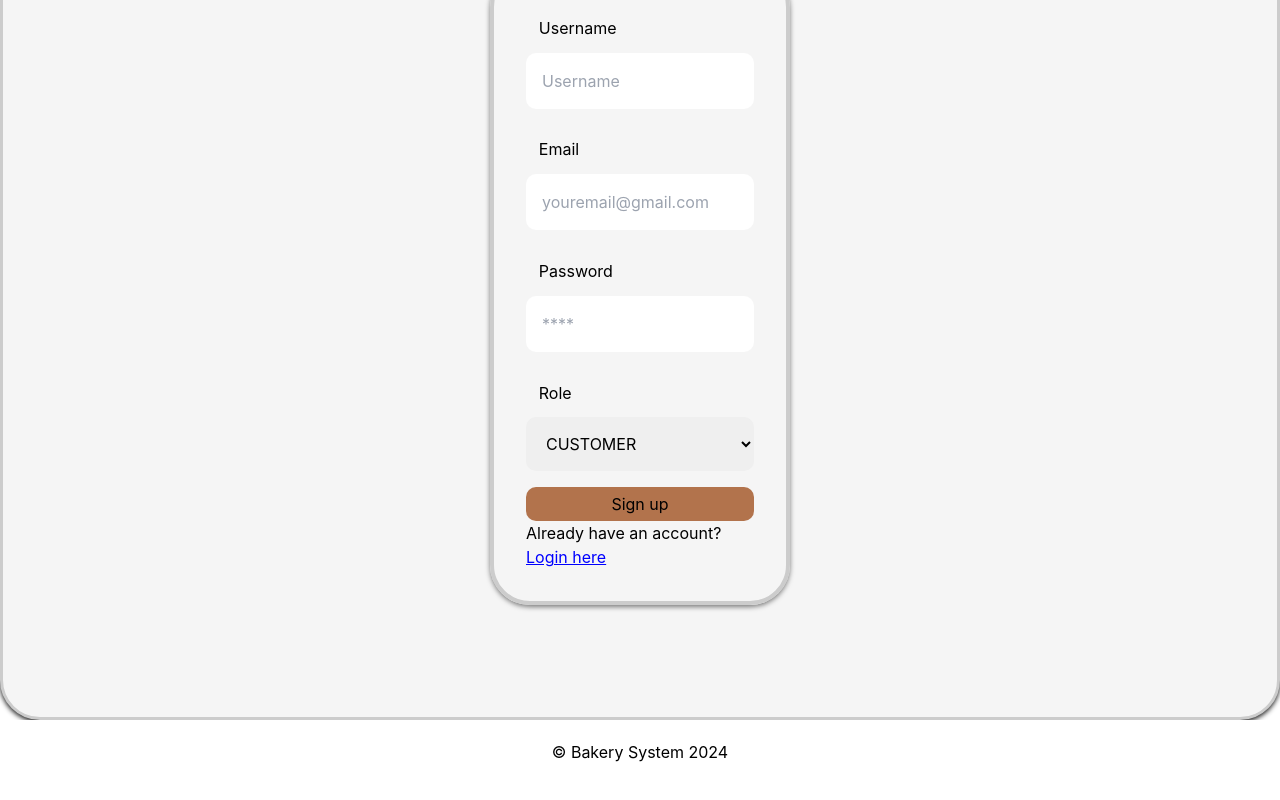
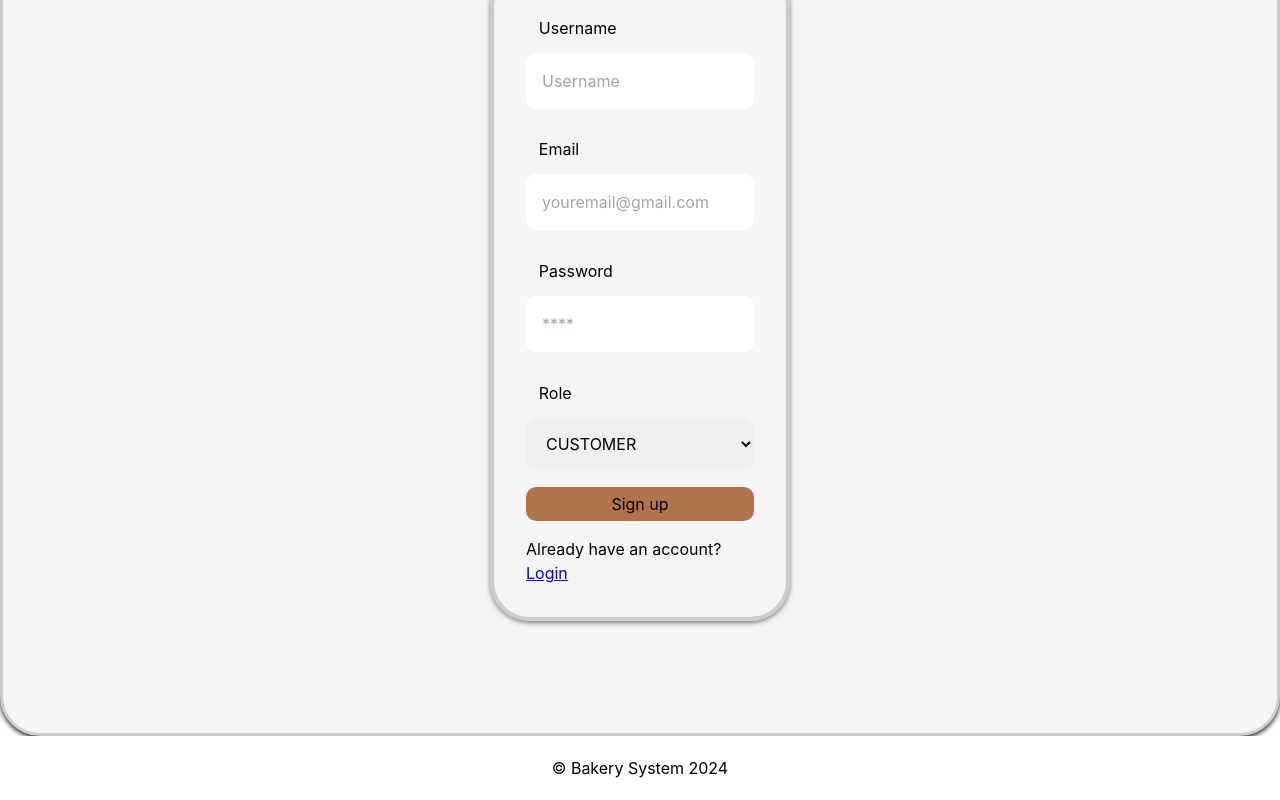
Before and after one commit to WebDevelopment-ASU/Bakery-System-Frontend, a React (Create React App) app: page /signup in a window 1280 px wide. Shown: the part 438-1238 px from the top of the page. Built offline with nearby package versions, Linux system fonts and the light colour scheme.

Commit message:
Fix Linking error

```diff
--- a/src/pages/login/LoginPage.jsx
+++ b/src/pages/login/LoginPage.jsx
@@ -2,6 +2,7 @@
 import httpClient from '../../utils/httpClient';
 import Header from '../../components/Credentials-Header';
 import Footer from '../../components/Credentials-Footer';
+import { Link } from 'react-router-dom';
 
 import styles from './LoginPage.module.css';
 
@@ -52,9 +53,7 @@
                         </button>
                     </form>
                     <h5>Don't have an account?</h5>
-                    <button className={styles.link_button} onClick={() => props.OnFormSwitch('signup')}>
-                        Create an account
-                    </button>
+                    <Link to="/signup" className={styles.link_button}>Create an account</Link>
                 </div>
             </div>
             <Footer />
--- a/src/pages/signup/SignupPage.jsx
+++ b/src/pages/signup/SignupPage.jsx
@@ -2,6 +2,8 @@
 import httpClient from '../../utils/httpClient';
 import Header from '../../components/Credentials-Header';
 import Footer from '../../components/Credentials-Footer';
+import { Link } from 'react-router-dom';
+
 import styles from './SignupPage.module.css';
 
 const SignUpPage = (props) => {
@@ -70,10 +72,10 @@
                             Sign up
                         </button>
                     </form>
-                    <h5>Already have an account?</h5>
-                    <button className={styles.linkButton} onClick={() => props.OnFormSwitch('login')}>
-                        Login here
-                    </button>
+                    <h5 className={styles.text}>Already have an account?</h5>
+                    <Link to="/login" className={styles.linkButton}>
+                        Login
+                    </Link>
                 </div>
             </div>
             <Footer />
```
